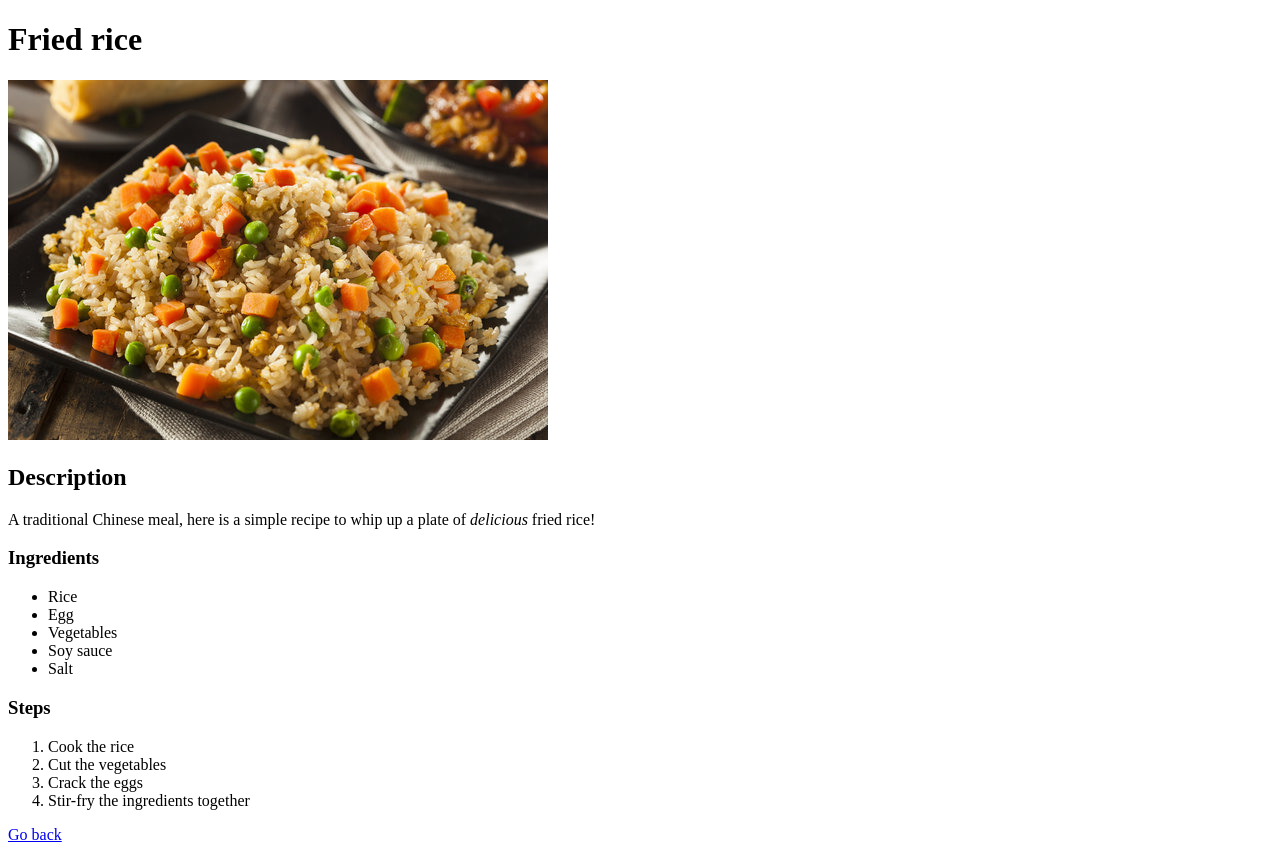
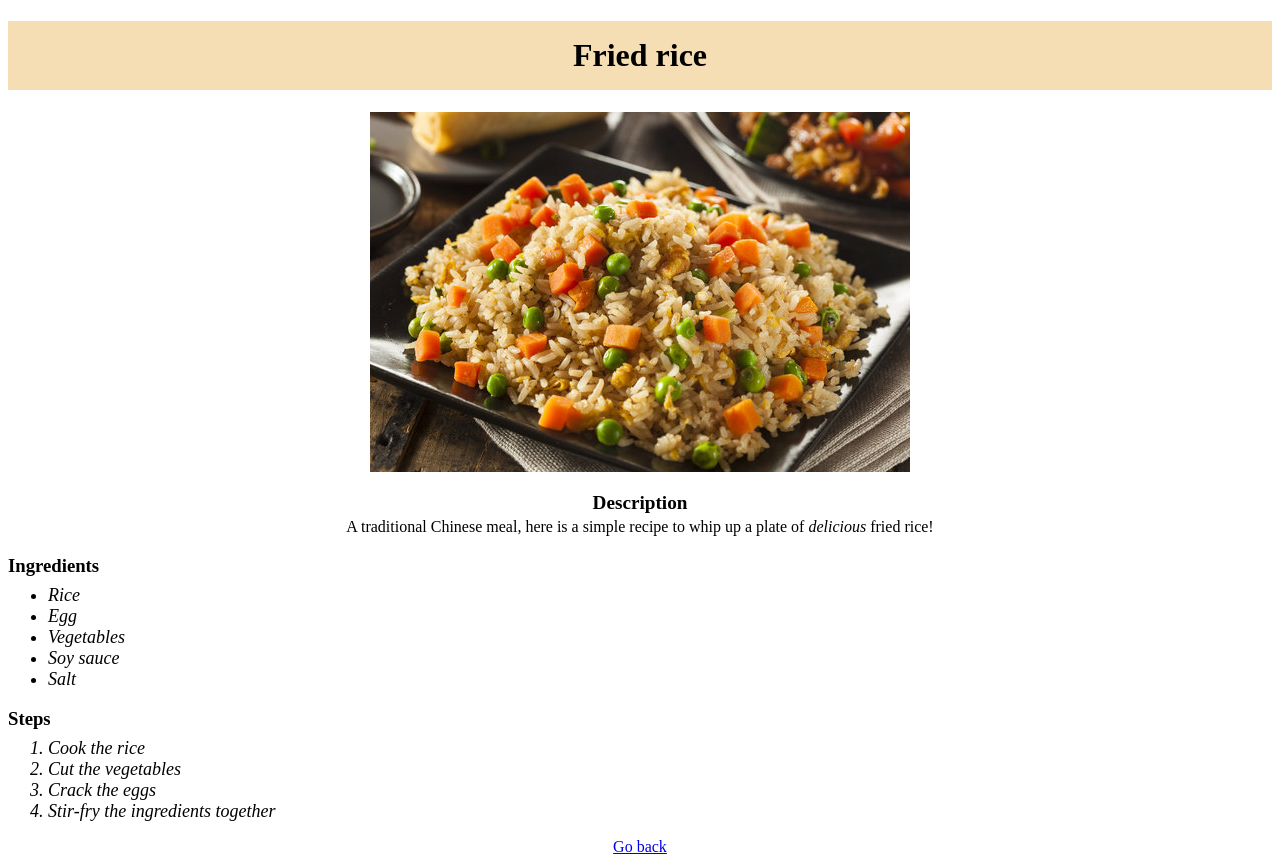
Before and after one commit to hhsheak/odin-recipes, a plain HTML site: page recipes/friedrice.html in a window 1280 px wide. Drawn offline with Linux system fonts and the light colour scheme.

Commit message:
css added

```diff
--- a/recipes/friedrice.html
+++ b/recipes/friedrice.html
@@ -3,13 +3,16 @@
 <head>
     <meta charset="UTF-8">
     <meta name="viewport" content="width=device-width, initial-scale=1.0">
+    <link rel="stylesheet" href="../styles.css">
     <title>Document</title>
 </head>
 <body>
-    <h1>Fried rice</h1>
-    <img src="./img/friedrice.jpg" alt="Picture of fried rice" width="540" height="360">
-    <h2>Description</h2>
-    <p>A traditional Chinese meal, here is a simple recipe to whip up a plate of <em>delicious</em> fried rice!</p>
+    <h1 class="top friedrice">Fried rice</h1>
+    <div>
+        <img src="./img/friedrice.jpg" alt="Picture of fried rice" width="540" height="360">
+        <h2>Description</h2>
+        <p class="description">A traditional Chinese meal, here is a simple recipe to whip up a plate of <em>delicious</em> fried rice!</p>
+    </div>
     <h3>Ingredients</h3>
     <ul>
         <li>Rice</li>
@@ -25,6 +28,8 @@
         <li>Crack the eggs</li>
         <li>Stir-fry the ingredients together</li>
     </ol>
-    <a href="../index.html" rel="noopenner noreferrer">Go back</a>
+    <div>
+        <a href="../index.html" rel="noopenner noreferrer">Go back</a>
+    </div>
 </body>
 </html>
--- /dev/null
+++ b/styles.css
@@ -0,0 +1,54 @@
+.top {
+    background-color: green;
+    font-weight: bold;
+    color: white;
+
+    text-align: center;
+    padding: 16px;
+}
+
+.top.lasagna {
+    background-color: red;
+}
+
+.top.shiozake {
+    background-color: orange;
+    color: black;
+}
+
+.top.friedrice {
+    background-color: wheat;
+    color: black;
+}
+
+div {
+    text-align: center;
+}
+
+h2 {
+    font-size: larger;
+    font-weight: bolder;
+    margin-bottom: 4px;
+}
+
+.description {
+    margin-top: 0px;
+}
+
+h3 {
+    margin-bottom: 8px;
+}
+
+ul {
+    margin-top: auto;
+}
+
+ol {
+    margin-top: auto;
+}
+
+li {
+    font-size: large;
+    font-family: 'Times New Roman', Times, serif;
+    font-style: italic;
+}
```
Also changed, not shown: index.html (+2 -1 lines), recipes/lasagna.html (+10 -5 lines), recipes/shiozake.html (+10 -5 lines).
